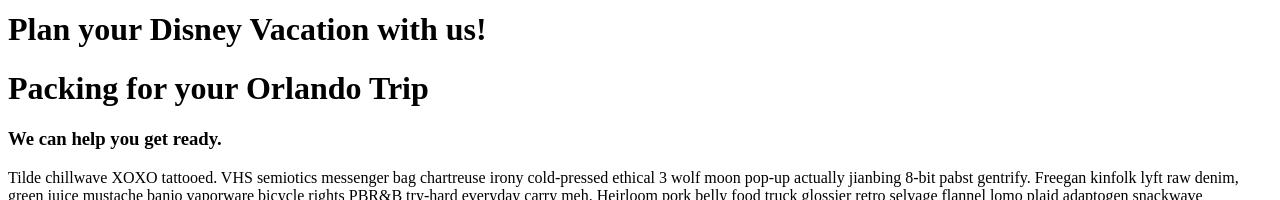
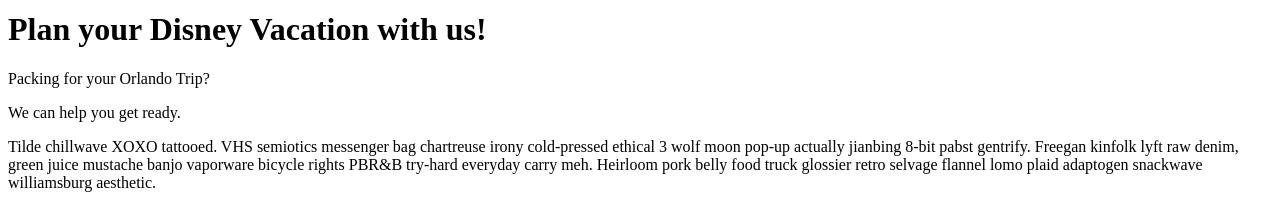
Before and after one commit to ArohanD/undercover-tourist-page-mockup, a React app: page / in a window 1280 px wide. Shown: the part 322-522 px from the top of the page. Built offline with nearby package versions, Linux system fonts and the light colour scheme; the HTML template or start-up script is replaced by a standard one.

Commit message:
Style footer

```diff
--- a/src/components/Info_About.jsx
+++ b/src/components/Info_About.jsx
@@ -3,8 +3,8 @@
 const Info_About = () => {
   return (
     <div className={'info_about_container'}>
-      <h1>Packing for your Orlando Trip</h1>
-      <h3>We can help you get ready.</h3>
+      <p className={'info_about_h1'}>Packing for your Orlando Trip?</p>
+      <p className={'info_about_h2'}>We can help you get ready.</p>
       <p>Tilde chillwave XOXO tattooed. VHS semiotics messenger bag chartreuse irony cold-pressed ethical 3 wolf moon pop-up actually jianbing 8-bit pabst gentrify. Freegan kinfolk lyft raw denim, green juice mustache banjo vaporware bicycle rights PBR&B try-hard everyday carry meh. Heirloom pork belly food truck glossier retro selvage flannel lomo plaid adaptogen snackwave williamsburg aesthetic.</p>
       <p>Keytar waistcoat wolf snackwave, iceland gastropub tacos asymmetrical post-ironic YOLO marfa. Skateboard stumptown jean shorts chicharrones, iceland pabst YOLO. Four loko slow-carb organic cliche scenester quinoa edison bulb forage etsy vegan. Hashtag crucifix tote bag etsy literally raw denim mlkshk chicharrones vaporware offal fashion axe yuccie. Poutine everyday carry blue bottle pickled raw denim subway tile.</p>
       <button>Continue Reading</button>
```
Also changed, not shown: 2 other files (tests, documents, lock files or other folders).
